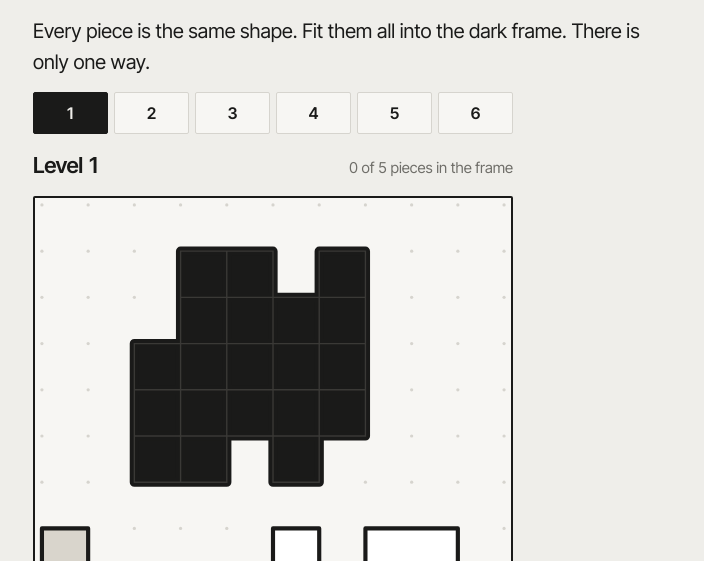
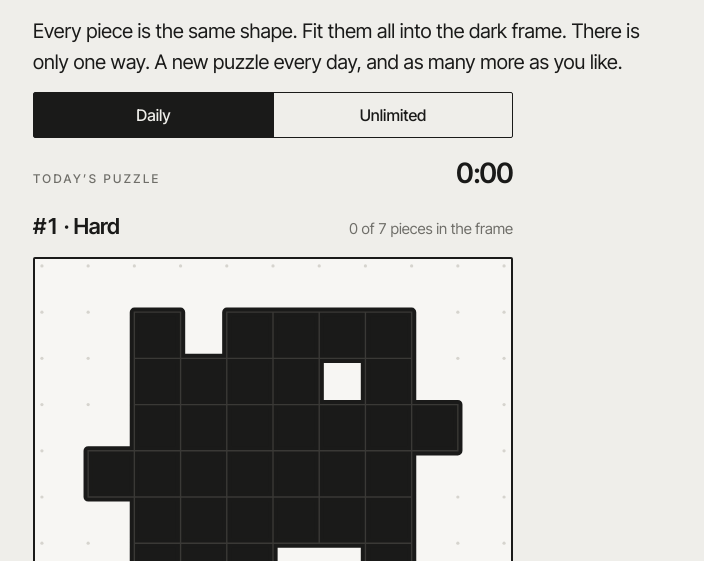
Before and after one commit to Dailygolfgame/catchotto, a plain HTML site: page tight-fit/index.html in a window 1280 px wide. Shown: the part 239-800 px from the top of the page, without its empty margins (287-991 px from the left). Drawn offline with Linux system fonts and the light colour scheme.

Commit message:
Tight Fit: daily puzzle and unlimited play; free Unlimited on Catch Otto
Tight Fit now has two modes. Daily is one generated puzzle per day for
everyone (easy on Monday, hard at the weekend), timed from the first move
with a shareable result. Unlimited makes a new puzzle on demand at Easy,
Medium or Hard. A generator builds each frame from copies of one piece
and keeps it only when it has exactly one solution.

Catch Otto's Unlimited is now open to everyone: pick a level and play
new boards without limit; they do not count in stats or streaks.

Co-Authored-By: Claude Opus 5.5 <noreply@anthropic.com>
Claude-Session: https://claude.ai/code/session_01CqynxgiEYrsGsYE7psKfDr

```diff
--- a/assets/page.css
+++ b/assets/page.css
@@ -1,6 +1,7 @@
 /* Shared style for the text pages: same paper, ink and type as the game. */
 :root { --bg: #efeeea; --ink: #1a1a19; --ink-dim: #6f6e69; --line: #d6d4ce; --tile: #f7f6f3; --font: "Inter Tight", "Helvetica Neue", Helvetica, Arial, sans-serif; color-scheme: light; }
 * { box-sizing: border-box; }
+[hidden] { display: none !important; }
 html, body { background: var(--bg); }
 body { margin: 0; color: var(--ink); font: 17px/1.55 var(--font); -webkit-font-smoothing: antialiased;
   padding-left: max(20px, env(safe-area-inset-left, 0px)); padding-right: max(20px, env(safe-area-inset-right, 0px)); }
@@ -74,3 +75,13 @@ footer nav a { font-size: 14px; }
 .tf .ctl button { flex: 1 1 90px; height: 46px; border-radius: 2px; border: 1px solid var(--line); background: transparent; color: var(--ink); font: 500 16px var(--font); cursor: pointer; }
 .tf .ctl button.primary { background: var(--ink); color: var(--bg); border-color: var(--ink); }
 @media (prefers-reduced-motion: reduce) { #board .pc { transition: none; } }
+.tf-tabs { display: grid; grid-template-columns: repeat(2, 1fr); border: 1px solid var(--ink); border-radius: 2px; }
+.tf-tabs button { height: 44px; border: 0; background: transparent; color: var(--ink); font: 500 16px var(--font); cursor: pointer; }
+.tf-tabs button + button { border-left: 1px solid var(--ink); }
+.tf-tabs button[aria-selected="true"] { background: var(--ink); color: var(--bg); }
+.daily-bar { display: flex; justify-content: space-between; align-items: baseline; }
+.daily-bar .clock { font-size: 28px; font-weight: 600; letter-spacing: -.03em; font-variant-numeric: tabular-nums; }
+.daily-done { display: flex; flex-direction: column; gap: 8px; align-items: flex-start; padding: 16px 0; border-top: 1px solid var(--line); border-bottom: 1px solid var(--line); }
+.daily-done b { font-size: 44px; font-weight: 600; letter-spacing: -.05em; line-height: 1; font-variant-numeric: tabular-nums; }
+.daily-done .share { margin: 4px 0 0; font: 15px/1.5 var(--font); white-space: pre; border-left: 2px solid var(--ink); padding-left: 12px; }
+.daily-done .cta { margin-top: 6px; }
--- /dev/null
+++ b/assets/tight-fit-gen.js
@@ -0,0 +1,103 @@
+/* Tight Fit puzzle generator: builds a frame out of n copies of one piece and
+   keeps it only when the frame can be filled in exactly one way.
+   Works in the browser (window.TightFitGen) and in Node (module.exports). */
+(function (root) {
+  'use strict';
+  function rng(seed) {
+    let a = seed >>> 0;
+    return function () {
+      a = (a + 0x6d2b79f5) | 0;
+      let t = Math.imul(a ^ (a >>> 15), 1 | a);
+      t = (t + Math.imul(t ^ (t >>> 7), 61 | t)) ^ t;
+      return ((t ^ (t >>> 14)) >>> 0) / 4294967296;
+    };
+  }
+  function hash(s) { let h = 2166136261; for (let i = 0; i < s.length; i++) { h ^= s.charCodeAt(i); h = Math.imul(h, 16777619); } return h >>> 0; }
+
+  // Pieces with no easy symmetry (no straight lines or squares).
+  const PIECES = {
+    4: [[[0,0],[0,1],[0,2],[1,2]], [[0,0],[1,0],[2,0],[1,1]], [[0,0],[1,0],[1,1],[2,1]]],
+    5: [[[1,0],[2,0],[0,1],[1,1],[1,2]], [[0,0],[0,1],[0,2],[0,3],[1,3]], [[0,0],[0,1],[1,1],[1,2],[1,3]],
+        [[0,0],[1,0],[0,1],[1,1],[0,2]], [[0,0],[1,0],[2,0],[1,1],[1,2]], [[0,0],[0,1],[1,1],[2,1],[2,0]],
+        [[0,0],[0,1],[0,2],[1,2],[2,2]], [[0,0],[0,1],[1,1],[1,2],[2,2]], [[0,0],[0,1],[1,1],[0,2],[0,3]],
+        [[0,0],[1,0],[1,1],[1,2],[2,2]]],
+    6: [[[0,0],[0,1],[1,1],[1,2],[2,2],[1,3]], [[0,0],[1,0],[1,1],[2,1],[2,2],[3,2]], [[0,0],[0,1],[0,2],[1,2],[1,3],[2,3]],
+        [[1,0],[0,1],[1,1],[2,1],[1,2],[1,3]], [[0,0],[1,0],[1,1],[1,2],[2,2],[2,3]]],
+  };
+  const norm = (c) => { const mx = Math.min(...c.map((p) => p[0])), my = Math.min(...c.map((p) => p[1])); return c.map((p) => [p[0] - mx, p[1] - my]).sort((a, b) => a[1] - b[1] || a[0] - b[0]); };
+  function orients(base) {
+    const seen = new Set(), out = [];
+    for (let f = 0; f < 2; f++) { let c = f ? base.map(([x, y]) => [-x, y]) : base;
+      for (let r = 0; r < 4; r++) { const n = norm(c), k = JSON.stringify(n); if (!seen.has(k)) { seen.add(k); out.push(n); } c = c.map(([x, y]) => [-y, x]); } }
+    return out;
+  }
+
+  // Number of ways to fill the cells with the piece (stops at `limit`).
+  function countTilings(cells, piece, limit) {
+    const set = new Set(cells.map((c) => c + '')), ors = orients(piece), places = new Map();
+    for (const k of set) places.set(k, []);
+    for (const o of ors) for (const [ax, ay] of cells) {
+      const dx = ax - o[0][0], dy = ay - o[0][1], cs = o.map(([x, y]) => (x + dx) + ',' + (y + dy));
+      if (cs.every((c) => set.has(c))) places.get(cs[0]).push(cs); // indexed by its first cell (top-left in reading order)
+    }
+    const order = [...set].sort((a, b) => { const [ax, ay] = a.split(',').map(Number), [bx, by] = b.split(',').map(Number); return ay - by || ax - bx; });
+    const used = new Set(); let count = 0;
+    (function rec() {
+      if (count >= limit) return;
+      const first = order.find((c) => !used.has(c)); if (!first) { count++; return; }
+      for (const p of places.get(first)) { if (p.some((c) => used.has(c))) continue; p.forEach((c) => used.add(c)); rec(); p.forEach((c) => used.delete(c)); if (count >= limit) return; }
+    })();
+    return count;
+  }
+
+  // Grow a compact frame from n placed copies, inside a box of size `box`.
+  function grow(rnd, piece, n, box) {
+    const ors = orients(piece), occ = new Set(), cells = [];
+    const fits = (cs) => cs.every(([x, y]) => x >= 0 && y >= 0 && x < box && y < box && !occ.has(x + ',' + y));
+    const put = (cs) => cs.forEach(([x, y]) => { occ.add(x + ',' + y); cells.push([x, y]); });
+    const o0 = ors[Math.floor(rnd() * ors.length)], start = Math.floor(box / 2) - 1;
+    put(o0.map(([x, y]) => [x + start, y + start]));
+    for (let k = 1; k < n; k++) {
+      const cands = [];
+      for (const o of ors) for (let y = -4; y < box; y++) for (let x = -4; x < box; x++) {
+        const cs = o.map(([a, b]) => [a + x, b + y]); if (!fits(cs)) continue;
+        let touch = 0; for (const [a, b] of cs) for (const [dx, dy] of [[1,0],[-1,0],[0,1],[0,-1]]) if (occ.has((a + dx) + ',' + (b + dy))) touch++;
+        if (touch) cands.push({ cs, touch });
+      }
+      if (!cands.length) return null;
+      cands.sort((a, b) => b.touch - a.touch);
+      const top = cands.slice(0, Math.max(3, Math.ceil(cands.length * 0.25)));
+      put(top[Math.floor(rnd() * top.length)].cs);
+    }
+    return norm(cells);
+  }
+
+  const LEVELS = {
+    easy: { sizes: [4, 5], n: [5, 6] },
+    medium: { sizes: [5], n: [6, 7] },
+    hard: { sizes: [5, 6], n: [7, 8] },
+  };
+  function generate(seed, levelName) {
+    const L = LEVELS[levelName] || LEVELS.medium, rnd = rng(seed);
+    for (let attempt = 0; attempt < 600; attempt++) {
+      const size = L.sizes[Math.floor(rnd() * L.sizes.length)], list = PIECES[size];
+      const piece = list[Math.floor(rnd() * list.length)], n = L.n[0] + Math.floor(rnd() * (L.n[1] - L.n[0] + 1));
+      const cells = grow(rnd, piece, n, 8);
+      if (!cells) continue;
+      const w = Math.max(...cells.map((c) => c[0])) + 1, h = Math.max(...cells.map((c) => c[1])) + 1;
+      if (w > 8 || h > 8) continue;
+      if (countTilings(cells, piece, 2) !== 1) continue;
+      return { piece, n, tray: cells, level: levelName };
+    }
+    throw new Error('no puzzle');
+  }
+  // Monday easiest, weekend hardest.
+  const DAY_LEVEL = ['hard', 'easy', 'easy', 'medium', 'medium', 'hard', 'hard'];
+  const EPOCH = '2026-11-15';
+  const dayNumber = (ds) => Math.round((Date.parse(ds + 'T12:00:00Z') - Date.parse(EPOCH + 'T12:00:00Z')) / 864e5) + 1;
+  const dayLevel = (ds) => DAY_LEVEL[new Date(ds + 'T12:00:00Z').getUTCDay()];
+  const daily = (ds) => generate(hash('tightfit:' + ds), dayLevel(ds));
+
+  const api = { generate, daily, dayLevel, dayNumber, countTilings, orients, hash, EPOCH };
+  if (typeof module !== 'undefined' && module.exports) module.exports = api; else root.TightFitGen = api;
+})(typeof window !== 'undefined' ? window : globalThis);
--- a/assets/tight-fit.js
+++ b/assets/tight-fit.js
@@ -1,15 +1,21 @@
-/* Tight Fit: pack identical pieces into the dark frame. Each level has exactly one solution. */
+/* Tight Fit: pack identical pieces into the dark frame. Daily and Unlimited modes.
+   Every puzzle has exactly one solution. */
 (function () {
 'use strict';
-const LEVELS=[{"piece":[[0,0],[0,1],[0,2],[1,2]],"n":5,"tray":[[1,0],[2,0],[4,0],[1,1],[2,1],[3,1],[4,1],[0,2],[1,2],[2,2],[3,2],[4,2],[0,3],[1,3],[2,3],[3,3],[4,3],[0,4],[1,4],[3,4]]},{"piece":[[0,0],[1,0],[0,1],[1,1],[0,2]],"n":6,"tray":[[0,0],[1,0],[2,0],[3,0],[4,0],[5,0],[0,1],[1,1],[2,1],[3,1],[4,1],[5,1],[0,2],[1,2],[2,2],[3,2],[4,2],[5,2],[0,3],[1,3],[2,3],[3,3],[4,3],[1,4],[2,4],[3,4],[4,4],[3,5],[4,5],[5,5]]},{"piece":[[0,0],[0,1],[1,1],[1,2],[1,3]],"n":6,"tray":[[0,0],[1,0],[2,0],[4,0],[1,1],[2,1],[3,1],[4,1],[5,1],[0,2],[1,2],[2,2],[3,2],[4,2],[5,2],[0,3],[1,3],[2,3],[3,3],[4,3],[5,3],[0,4],[1,4],[2,4],[3,4],[4,4],[1,5],[3,5],[4,5],[5,5]]},{"piece":[[0,0],[0,1],[1,1],[0,2],[0,3]],"n":7,"tray":[[1,0],[3,0],[4,0],[5,0],[6,0],[0,1],[1,1],[5,1],[6,1],[0,2],[1,2],[2,2],[3,2],[4,2],[5,2],[6,2],[0,3],[1,3],[2,3],[3,3],[4,3],[5,3],[6,3],[0,4],[1,4],[2,4],[3,4],[6,4],[0,5],[1,5],[2,5],[3,5],[4,5],[2,6],[3,6]]},{"piece":[[0,0],[0,1],[1,1],[1,2],[2,2]],"n":7,"tray":[[4,0],[5,0],[3,1],[4,1],[5,1],[6,1],[1,2],[2,2],[3,2],[4,2],[5,2],[2,3],[3,3],[4,3],[5,3],[6,3],[0,4],[1,4],[2,4],[3,4],[4,4],[5,4],[6,4],[0,5],[1,5],[2,5],[3,5],[4,5],[5,5],[6,5],[1,6],[2,6],[3,6],[4,6],[5,6]]},{"piece":[[0,0],[0,1],[1,1],[1,2],[2,2],[1,3]],"n":6,"tray":[[1,0],[3,0],[4,0],[0,1],[1,1],[2,1],[3,1],[4,1],[5,1],[1,2],[2,2],[3,2],[4,2],[5,2],[6,2],[1,3],[2,3],[3,3],[4,3],[5,3],[1,4],[2,4],[3,4],[4,4],[5,4],[0,5],[1,5],[2,5],[3,5],[4,5],[5,5],[6,5],[0,6],[2,6],[3,6],[4,6]]}];
-const COLS=10,TABLE=9,NS='http://www.w3.org/2000/svg';
+const G = window.TightFitGen;
+const COLS=10,NS='http://www.w3.org/2000/svg';
 const $=id=>document.getElementById(id);
+const pad2=x=>String(x).padStart(2,'0');
+const localDate=d=>`${d.getFullYear()}-${pad2(d.getMonth()+1)}-${pad2(d.getDate())}`;
+const TODAY=localDate(new Date());
 const norm=c=>{const mx=Math.min(...c.map(p=>p[0])),my=Math.min(...c.map(p=>p[1]));return c.map(p=>[p[0]-mx,p[1]-my]);};
 function orients(base){const out=[];for(let f=0;f<2;f++){let c=f?base.map(([x,y])=>[-x,y]):base;for(let r=0;r<4;r++){out.push(norm(c));c=c.map(([x,y])=>[-y,x]);}}return out;}
-let store={lvl:0,solved:[],pos:{}};
-try{const s=JSON.parse(localStorage.getItem('tightfit')||'null');if(s&&typeof s.lvl==='number')store=Object.assign(store,s);}catch(e){}
+
+let store={mode:'daily',lvl:0,solved:[],pos:{},daily:{},unl:{level:'medium',seed:1,solved:0}};
+try{const s=JSON.parse(localStorage.getItem('tightfit')||'null');if(s&&typeof s==='object'){store=Object.assign(store,s);store.unl=Object.assign({level:'medium',seed:1,solved:0},s.unl||{});store.daily=s.daily||{};}}catch(e){}
 const save=()=>{try{localStorage.setItem('tightfit',JSON.stringify(store));}catch(e){}};
-let L,ors,pcs,els,sel=0,rows,traySet,tx,ty;
+
+let L,KEY,ors,pcs,els,sel=0,rows,traySet,tx,ty,won=false;
 const board=$('board');
 const cellsOf=(p)=>ors[p.o].map(([x,y])=>[x+p.x,y+p.y]);
 function legal(i,o,x,y){let inT=0;const cs=ors[o];
@@ -34,44 +40,81 @@ function shape(o){const cs=ors[o],s=new Set(cs.map(c=>c+''));let f='',e='';
 function el(n,a,parent){const e=document.createElementNS(NS,n);for(const k in a)e.setAttribute(k,a[k]);if(parent)parent.appendChild(e);return e;}
 function draw(i){const p=pcs[i],g=els[i],[f,e]=shape(p.o);g.children[0].setAttribute('d',f);g.children[1].setAttribute('d',e);
   g.style.transform=`translate(${p.x}px,${p.y}px)`;g.classList.toggle('sel',i===sel);}
-function status(){const n=pcs.filter(inTray).length,won=n===L.n;
-  $('st').textContent=won?'Solved':'Level '+(store.lvl+1);$('cnt').textContent=n+' of '+L.n+' pieces in the frame';
-  if(won&&!store.solved.includes(store.lvl))store.solved.push(store.lvl);
-  $('next').hidden=!(won&&store.lvl<LEVELS.length-1);
-  [...$('levels').children].forEach((b,i)=>{b.classList.toggle('done',store.solved.includes(i));b.setAttribute('aria-pressed',i===store.lvl);
-    b.setAttribute('aria-label','Level '+(i+1)+(store.solved.includes(i)?', solved':''));});
-  store.pos[store.lvl]=pcs.map(p=>[p.x,p.y,p.o]);save();}
+
+// ---------- daily clock ----------
+let runningSince=null;
+const day=()=>store.daily[TODAY]||(store.daily[TODAY]={elapsed:0,solved:false});
+const clock=()=>day().elapsed+(runningSince?Date.now()-runningSince:0);
+const fmt=ms=>{const t=Math.floor(ms/1000);return `${Math.floor(t/60)}:${pad2(t%60)}`;};
+function startClock(){if(store.mode==='daily'&&!day().solved&&!runningSince)runningSince=Date.now();}
+function stopClock(){if(runningSince){day().elapsed+=Date.now()-runningSince;runningSince=null;save();}}
+setInterval(()=>{if(store.mode==='daily')$('clock').textContent=fmt(clock());},500);
+document.addEventListener('visibilitychange',()=>{if(document.hidden)stopClock();});
+
+function status(){const n=pcs.filter(inTray).length,was=won;won=n===L.n;
+  $('cnt').textContent=n+' of '+L.n+' pieces in the frame';
+  const m=store.mode;
+  if(m==='unlimited'){
+    $('st').textContent=won?'Solved':L.level[0].toUpperCase()+L.level.slice(1);
+    if(won&&!was)store.unl.solved++;
+    $('next').hidden=false;$('next').textContent='New puzzle';
+  }else{
+    $('st').textContent=won?'Solved':`#${G.dayNumber(TODAY)} · ${L.level[0].toUpperCase()+L.level.slice(1)}`;
+    if(won&&!day().solved){stopClock();day().solved=true;day().time=day().elapsed;}
+    $('next').hidden=true;
+    $('daily-done').hidden=!won;
+    if(won){$('done-time').textContent=fmt(day().time||day().elapsed);$('share-text').textContent=shareText();}
+  }
+  store.pos[KEY]=pcs.map(p=>[p.x,p.y,p.o]);save();}
+function shareText(){return `Tight Fit #${G.dayNumber(TODAY)} 🧩\nSolved in ${fmt(day().time||day().elapsed)}\ncatchotto.com/tight-fit`;}
 function select(i){sel=i;els.forEach((g,j)=>g.classList.toggle('sel',j===i));}
 function turn(i,o){const p=pcs[i],a=ors[p.o],b=ors[o];const c=(cs,k)=>Math.max(...cs.map(q=>q[k]))/2;
   const x=Math.round(p.x+c(a,0)-c(b,0)),y=Math.round(p.y+c(a,1)-c(b,1));const n=nearest(i,o,x,y);if(!n)return;
-  pcs[i]={x:n[0],y:n[1],o};draw(i);status();}
-const rotate=i=>turn(i,(pcs[i].o&4)|((pcs[i].o+1)&3));
-const flip=i=>turn(i,pcs[i].o^4);
-function load(n,fresh){store.lvl=n;L=LEVELS[n];ors=orients(L.piece);
-  const tw=Math.max(...L.tray.map(c=>c[0]))+1,th=Math.max(...L.tray.map(c=>c[1]))+1;tx=Math.floor((COLS-tw)/2);ty=1;rows=th+2+TABLE;
+  pcs[i]={x:n[0],y:n[1],o};startClock();draw(i);status();}
+const rotate=i=>{if(!won)turn(i,(pcs[i].o&4)|((pcs[i].o+1)&3));};
+const flip=i=>{if(!won)turn(i,pcs[i].o^4);};
+
+function load(puzzle,key,fresh){L=puzzle;KEY=key;won=false;ors=orients(L.piece);
+  const tw=Math.max(...L.tray.map(c=>c[0]))+1,th=Math.max(...L.tray.map(c=>c[1]))+1;tx=Math.floor((COLS-tw)/2);ty=1;
+  rows=th+2+Math.max(9,L.n*2-2);
   traySet=new Set(L.tray.map(([x,y])=>(x+tx)+','+(y+ty)));
   board.setAttribute('viewBox',`-0.15 -0.15 ${COLS+.3} ${rows+.3}`);board.textContent='';
   for(let y=0;y<=rows;y++)for(let x=0;x<=COLS;x++)el('circle',{cx:x,cy:y,r:.035,class:'dot'},board);
   let d='';for(const [x,y] of L.tray)d+=`M${x+tx} ${y+ty}h1v1h-1z`;
   el('path',{d,class:'tray','stroke-width':.2,'stroke-linejoin':'round'},board);el('path',{d,class:'trayline'},board);
-  pcs=[];const sv=store.pos[n];
-  if(!fresh&&sv&&sv.length===L.n){pcs=[];let ok=true;for(const [x,y,o] of sv){if(!ors[o]||!legal(-1,o,x,y)){ok=false;break;}pcs.push({x,y,o});}if(!ok)scatter();}else scatter();
+  pcs=[];const sv=store.pos[key];
+  if(!fresh&&sv&&sv.length===L.n){let ok=true;for(const [x,y,o] of sv){if(!ors[o]||!legal(-1,o,x,y)){ok=false;break;}pcs.push({x,y,o});}if(!ok)scatter();}else scatter();
   els=pcs.map((p,i)=>{const gEl=el('g',{class:'pc',tabindex:0,role:'button','aria-label':'Piece '+(i+1)},board);el('path',{class:'f'},gEl);el('path',{class:'e'},gEl);
     gEl.addEventListener('pointerdown',ev=>down(ev,i));gEl.addEventListener('focus',()=>select(i));
-    gEl.addEventListener('keydown',ev=>{if(ev.key==='Enter'||ev.key===' '){ev.preventDefault();rotate(i);}
+    gEl.addEventListener('keydown',ev=>{if(won)return;if(ev.key==='Enter'||ev.key===' '){ev.preventDefault();rotate(i);}
       const m={ArrowLeft:[-1,0],ArrowRight:[1,0],ArrowUp:[0,-1],ArrowDown:[0,1]}[ev.key];
-      if(m){ev.preventDefault();const q=pcs[i];if(legal(i,q.o,q.x+m[0],q.y+m[1])){q.x+=m[0];q.y+=m[1];draw(i);status();}}});
+      if(m){ev.preventDefault();const q=pcs[i];if(legal(i,q.o,q.x+m[0],q.y+m[1])){q.x+=m[0];q.y+=m[1];startClock();draw(i);status();}}});
     return gEl;});
   sel=0;pcs.forEach((_,i)=>draw(i));status();}
 function pt(ev){const r=board.getBoundingClientRect(),vb=board.viewBox.baseVal;return [vb.x+(ev.clientX-r.left)/r.width*vb.width,vb.y+(ev.clientY-r.top)/r.height*vb.height];}
-function down(ev,i){ev.preventDefault();const g=els[i],p=pcs[i];select(i);board.appendChild(g);g.setPointerCapture(ev.pointerId);
+function down(ev,i){ev.preventDefault();if(won)return;const g=els[i],p=pcs[i];select(i);board.appendChild(g);g.setPointerCapture(ev.pointerId);
   const [sx,sy]=pt(ev),ox=sx-p.x,oy=sy-p.y;let moved=false,fx=p.x,fy=p.y;
   const move=e=>{const [x,y]=pt(e);if(!moved&&Math.hypot(x-sx,y-sy)<.2)return;moved=true;g.classList.add('drag');fx=x-ox;fy=y-oy;g.style.transform=`translate(${fx}px,${fy}px)`;};
   const up=()=>{g.removeEventListener('pointermove',move);g.removeEventListener('pointerup',up);g.removeEventListener('pointercancel',up);g.classList.remove('drag');
-    if(!moved){rotate(i);return;}const n=nearest(i,p.o,fx,fy);if(n){p.x=n[0];p.y=n[1];}draw(i);status();};
+    if(!moved){rotate(i);return;}const n=nearest(i,p.o,fx,fy);if(n){p.x=n[0];p.y=n[1];}startClock();draw(i);status();};
   g.addEventListener('pointermove',move);g.addEventListener('pointerup',up);g.addEventListener('pointercancel',up);}
-LEVELS.forEach((_,i)=>{const b=document.createElement('button');b.type='button';b.textContent=i+1;b.id='lvl'+i;b.onclick=()=>load(i);$('levels').appendChild(b);});
-$('rot').onclick=()=>rotate(sel);$('flip').onclick=()=>flip(sel);$('reset').onclick=()=>load(store.lvl,true);$('next').onclick=()=>load(store.lvl+1);
+
+// ---------- modes ----------
+function setMode(m,fresh){stopClock();store.mode=m;save();
+  document.querySelectorAll('.tf-tabs button').forEach(b=>b.setAttribute('aria-selected',b.dataset.mode===m));
+  $('unl-levels').hidden=m!=='unlimited';$('daily-bar').hidden=m!=='daily';$('daily-done').hidden=true;
+  if(m==='daily'){load(G.daily(TODAY),'daily:'+TODAY,fresh);$('clock').textContent=fmt(clock());}
+  else if(m==='unlimited'){load(G.generate(store.unl.seed,store.unl.level),'unl:'+store.unl.level+':'+store.unl.seed,fresh);
+    document.querySelectorAll('#unl-levels button').forEach(b=>b.setAttribute('aria-pressed',b.dataset.level===store.unl.level));}}
+function newUnlimited(level){if(level)store.unl.level=level;store.unl.seed=(Math.random()*2**32)>>>0;save();setMode('unlimited',true);}
+
+document.querySelectorAll('.tf-tabs button').forEach(b=>b.onclick=()=>setMode(b.dataset.mode));
+document.querySelectorAll('#unl-levels button').forEach(b=>b.onclick=()=>newUnlimited(b.dataset.level));
+$('rot').onclick=()=>rotate(sel);$('flip').onclick=()=>flip(sel);
+$('reset').onclick=()=>{if(store.mode==='daily'&&day().solved)return;setMode(store.mode,true);};
+$('next').onclick=()=>newUnlimited();
+$('copy').onclick=()=>{const t=shareText(),ok=()=>{$('copy').textContent='Copied';setTimeout(()=>$('copy').textContent='Copy result',1500);};
+  try{navigator.clipboard.writeText(t).then(ok,()=>{});}catch(e){}};
 document.addEventListener('keydown',e=>{if(e.target.tagName==='BUTTON'||e.target.tagName==='INPUT')return;if(e.key==='r'||e.key==='R')rotate(sel);if(e.key==='f'||e.key==='F')flip(sel);});
-load(Math.min(store.lvl,LEVELS.length-1));
+setMode(store.mode==='unlimited'?'unlimited':'daily');
 })();
--- a/tight-fit/index.html
+++ b/tight-fit/index.html
@@ -4,11 +4,11 @@
 <meta charset="utf-8">
 <meta name="viewport" content="width=device-width, initial-scale=1, viewport-fit=cover">
 <title>Tight Fit – Pack the Pieces Puzzle | Catch Otto</title>
-<meta name="description" content="Tight Fit is a free packing puzzle from Catch Otto. Every piece is the same shape. Fit them all into the dark frame. Six levels, each with exactly one solution.">
+<meta name="description" content="Tight Fit is a free daily packing puzzle from Catch Otto. Every piece is the same shape: fit them all into the dark frame. New puzzle every day, plus unlimited play.">
 <meta name="robots" content="index, follow, max-image-preview:large">
 <link rel="canonical" href="https://catchotto.com/tight-fit/">
 <meta property="og:type" content="website"><meta property="og:site_name" content="Catch Otto">
-<meta property="og:title" content="Tight Fit – Pack the Pieces Puzzle | Catch Otto"><meta property="og:description" content="Tight Fit is a free packing puzzle from Catch Otto. Every piece is the same shape. Fit them all into the dark frame. Six levels, each with exactly one solution.">
+<meta property="og:title" content="Tight Fit – Pack the Pieces Puzzle | Catch Otto"><meta property="og:description" content="Tight Fit is a free daily packing puzzle from Catch Otto. Every piece is the same shape: fit them all into the dark frame. New puzzle every day, plus unlimited play.">
 <meta property="og:url" content="https://catchotto.com/tight-fit/"><meta property="og:image" content="https://catchotto.com/og-image.png">
 <meta property="og:image:width" content="1200"><meta property="og:image:height" content="630">
 <meta name="twitter:card" content="summary_large_image"><meta name="twitter:image" content="https://catchotto.com/og-image.png">
@@ -27,16 +27,29 @@
 <span class="label">Another puzzle</span>
 <h1>Tight Fit.</h1>
 
-<p class="lead">Every piece is the same shape. Fit them all into the dark frame. There is only one way.</p>
+<p class="lead">Every piece is the same shape. Fit them all into the dark frame. There is only one way. A new puzzle every day, and as many more as you like.</p>
 <div class="tf">
-  <div class="levels" id="levels" role="group" aria-label="Level"></div>
+  <div class="tf-tabs two" role="tablist" aria-label="Mode">
+    <button type="button" role="tab" data-mode="daily">Daily</button>
+    <button type="button" role="tab" data-mode="unlimited">Unlimited</button>
+  </div>
+  <div class="daily-bar" id="daily-bar"><span class="label">Today’s puzzle</span><span class="clock" id="clock">0:00</span></div>
+  <div class="levels" id="unl-levels" role="group" aria-label="Difficulty" hidden>
+    <button type="button" data-level="easy">Easy</button><button type="button" data-level="medium">Medium</button><button type="button" data-level="hard">Hard</button>
+  </div>
   <div class="status"><strong id="st"></strong><span id="cnt"></span></div>
+  <div class="daily-done" id="daily-done" hidden>
+    <span class="label">Solved in</span><b id="done-time">0:00</b>
+    <pre class="share" id="share-text"></pre>
+    <button type="button" class="cta" id="copy">Copy result</button>
+    <p class="meta">A new puzzle every day at midnight. Want more now? Try Unlimited.</p>
+  </div>
   <svg id="board" xmlns="http://www.w3.org/2000/svg" aria-label="Puzzle board"></svg>
   <div class="ctl">
     <button id="rot" type="button">Rotate</button>
     <button id="flip" type="button">Flip</button>
     <button id="reset" type="button">Restart</button>
-    <button id="next" type="button" class="primary" hidden>Next level</button>
+    <button id="next" type="button" class="primary" hidden>Next</button>
   </div>
 </div>
 <h2>How to play</h2>
@@ -44,12 +57,14 @@
 <li><strong>Drag a piece</strong> to move it. Pieces snap to the grid.</li>
 <li><strong>Tap a piece</strong> to rotate it. <strong>Flip</strong> mirrors the selected piece.</li>
 <li>On a keyboard: R rotates, F flips, and the arrow keys move the selected piece.</li>
-<li>Each level has exactly one solution. Your progress is saved in your browser.</li>
+<li><strong>Daily</strong> is the same puzzle for everyone, timed from your first move. Monday is easiest, weekends are hardest.</li>
+<li><strong>Unlimited</strong> makes a new puzzle whenever you want, at the level you choose.</li>
+<li>Every puzzle has exactly one solution. Your progress is saved in your browser.</li>
 </ul>
 <p><a class="cta" href="/">Play today’s Catch Otto</a></p>
 </main>
 <footer><nav aria-label="Site pages"><a href="/">Play today’s board</a><a href="/how-to-play/">How to play</a><a href="/hint/">Today’s hint</a><a href="/board/">Past boards</a><a href="/tight-fit/">Tight Fit</a><a href="/about/">About</a><a href="/contact/">Contact</a><a href="/privacy/">Privacy policy</a></nav><span>Catch Otto © 2026. A small daily logic puzzle.</span></footer>
 </div>
-<script src="/assets/tight-fit.js"></script>
+<script src="/assets/tight-fit-gen.js"></script><script src="/assets/tight-fit.js"></script>
 </body>
 </html>
```
Also changed, not shown: about/index.html (+1 -1 lines), app.js (+1 -14 lines), index.html (+5 -21 lines), src/index.html (+5 -21 lines), tools/pages.mjs (+22 -7 lines).
